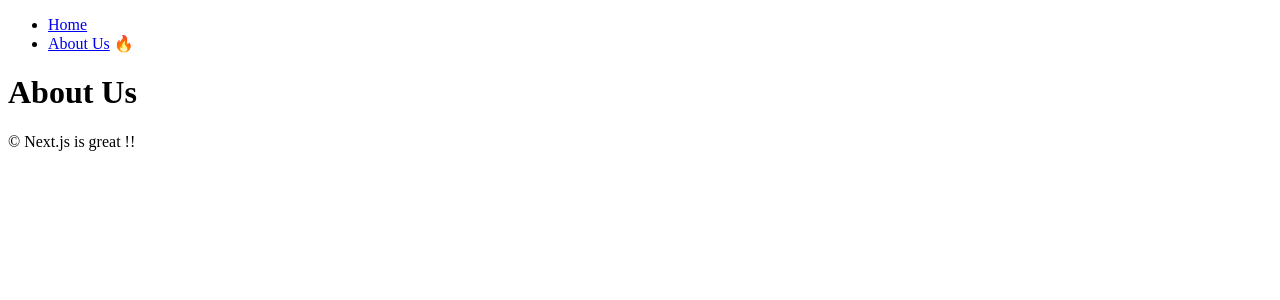
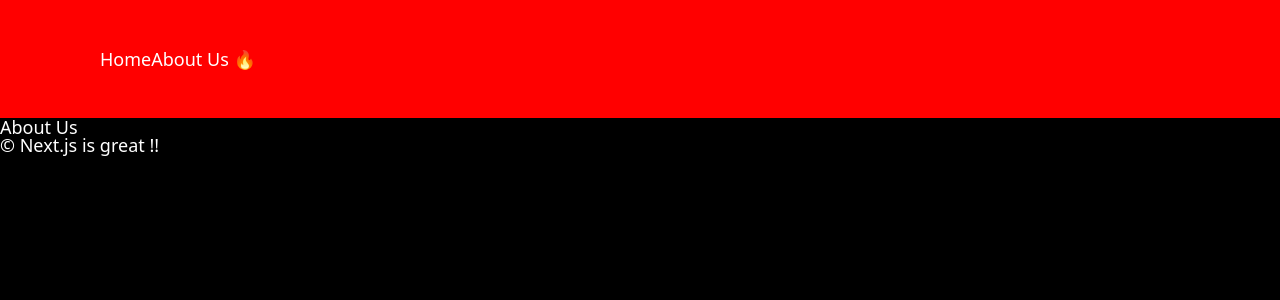
Before and after one commit to DevGisoun/learn-nextjs14, a Next.js app: page /about-us in a window 1280 px wide. Shown: the top 300 px of the page. Built offline with nearby package versions, Linux system fonts and the light colour scheme.

Commit message:
#4.1 CSS Modules

```diff
--- a/app/layout.tsx
+++ b/app/layout.tsx
@@ -1,3 +1,4 @@
+import "../styles/global.css"
 import { Metadata } from "next"
 import Navigation from "../components/navigation"
 
--- a/components/navigation.tsx
+++ b/components/navigation.tsx
@@ -2,14 +2,14 @@
 
 import Link from "next/link";
 import { usePathname } from "next/navigation";
-import { useState } from "react";
+import styles from "../styles/navigation.module.css";
 
 export default function Navigation() {
   const path: string = usePathname();
 
   return(
-    <nav>
-      <ul>
+    <nav className={styles.nav}>
+      <ul className={styles.list}>
         <li>
           <Link href="/">Home</Link> {path === '/' ? '🔥' : ''}
         </li>
--- /dev/null
+++ b/styles/global.css
@@ -0,0 +1,151 @@
+html,
+body,
+div,
+span,
+applet,
+object,
+iframe,
+h1,
+h2,
+h3,
+h4,
+h5,
+h6,
+p,
+blockquote,
+pre,
+a,
+abbr,
+acronym,
+address,
+big,
+cite,
+code,
+del,
+dfn,
+em,
+img,
+ins,
+kbd,
+q,
+s,
+samp,
+small,
+strike,
+strong,
+sub,
+sup,
+tt,
+var,
+b,
+u,
+i,
+center,
+dl,
+dt,
+dd,
+ol,
+ul,
+li,
+fieldset,
+form,
+label,
+legend,
+table,
+caption,
+tbody,
+tfoot,
+thead,
+tr,
+th,
+td,
+article,
+aside,
+canvas,
+details,
+embed,
+figure,
+figcaption,
+footer,
+header,
+hgroup,
+menu,
+nav,
+output,
+ruby,
+section,
+summary,
+time,
+mark,
+audio,
+video {
+  margin: 0;
+  padding: 0;
+  border: 0;
+  font-size: 100%;
+  font: inherit;
+  vertical-align: baseline;
+}
+/* HTML5 display-role reset for older browsers */
+article,
+aside,
+details,
+figcaption,
+figure,
+footer,
+header,
+hgroup,
+menu,
+nav,
+section {
+  display: block;
+}
+body {
+  line-height: 1;
+}
+ol,
+ul {
+  list-style: none;
+}
+blockquote,
+q {
+  quotes: none;
+}
+blockquote:before,
+blockquote:after,
+q:before,
+q:after {
+  content: "";
+  content: none;
+}
+table {
+  border-collapse: collapse;
+  border-spacing: 0;
+}
+
+body {
+  background-color: black;
+  font-family:
+    system-ui,
+    -apple-system,
+    BlinkMacSystemFont,
+    "Segoe UI",
+    Roboto,
+    Oxygen,
+    Ubuntu,
+    Cantarell,
+    "Open Sans",
+    "Helvetica Neue",
+    sans-serif;
+  color: white;
+  font-size: 18px;
+}
+
+a {
+  color: inherit;
+  text-decoration: none;
+}
+
+a:hover {
+  text-decoration: underline;
+}
--- /dev/null
+++ b/styles/navigation.module.css
@@ -0,0 +1,8 @@
+.nav {
+  background-color: red;
+  padding: 50px 100px;
+}
+
+.list {
+  display: flex;
+}
```
